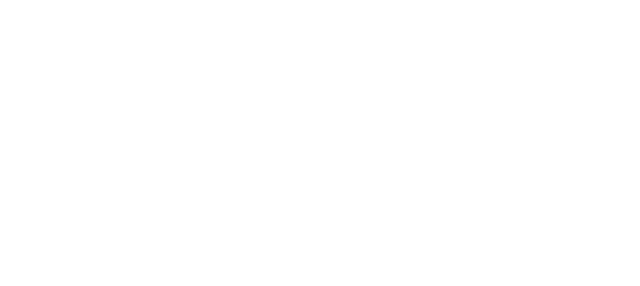
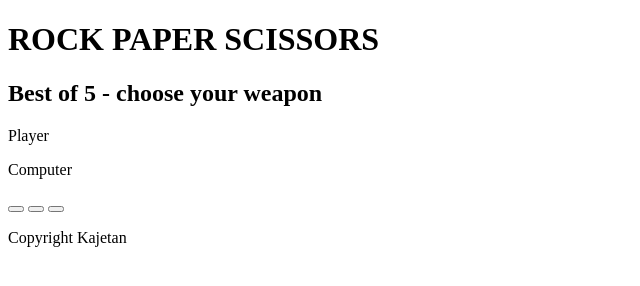
Before and after one commit to Kajetaan/Rock_Paper_Scissors, a plain HTML site: page index.html in a window 1280 px wide. Shown: the whole page, without its empty margins (0-640 px from the left). Drawn offline with Linux system fonts and the light colour scheme.

Commit message:
create hmtl structure and events file

```diff
--- a/index.html
+++ b/index.html
@@ -6,6 +6,32 @@
     <title>Document</title>
 </head>
 <body>
+    <div class="header">
+        <h1 class="game_name">
+            ROCK PAPER SCISSORS
+        </h1>
+    </div>
+    <div class="userinterface">
+        <div class="scoreboard">
+            <h2>Best of 5 - choose your weapon</h2>
+            <div class="score_counter">
+                <div class="score_counter_box" id="player_box">
+                    <p>Player</p>
+                </div>
+                <div class="score_counter_box"id="computer_box">
+                    <p>Computer</p>
+                </div>
+            </div>
+        </div>
+        <div class="choices">
+            <button id="rock"></button>
+            <button id="paper"></button>
+            <button id="scissor"></button>
+        </div>
+    </div>
+    <div class="footer">
+        <p> Copyright Kajetan</p>
+    </div>
     <script src="game.js">
 
     </script>
```
Also changed, not shown: events.js (added).
